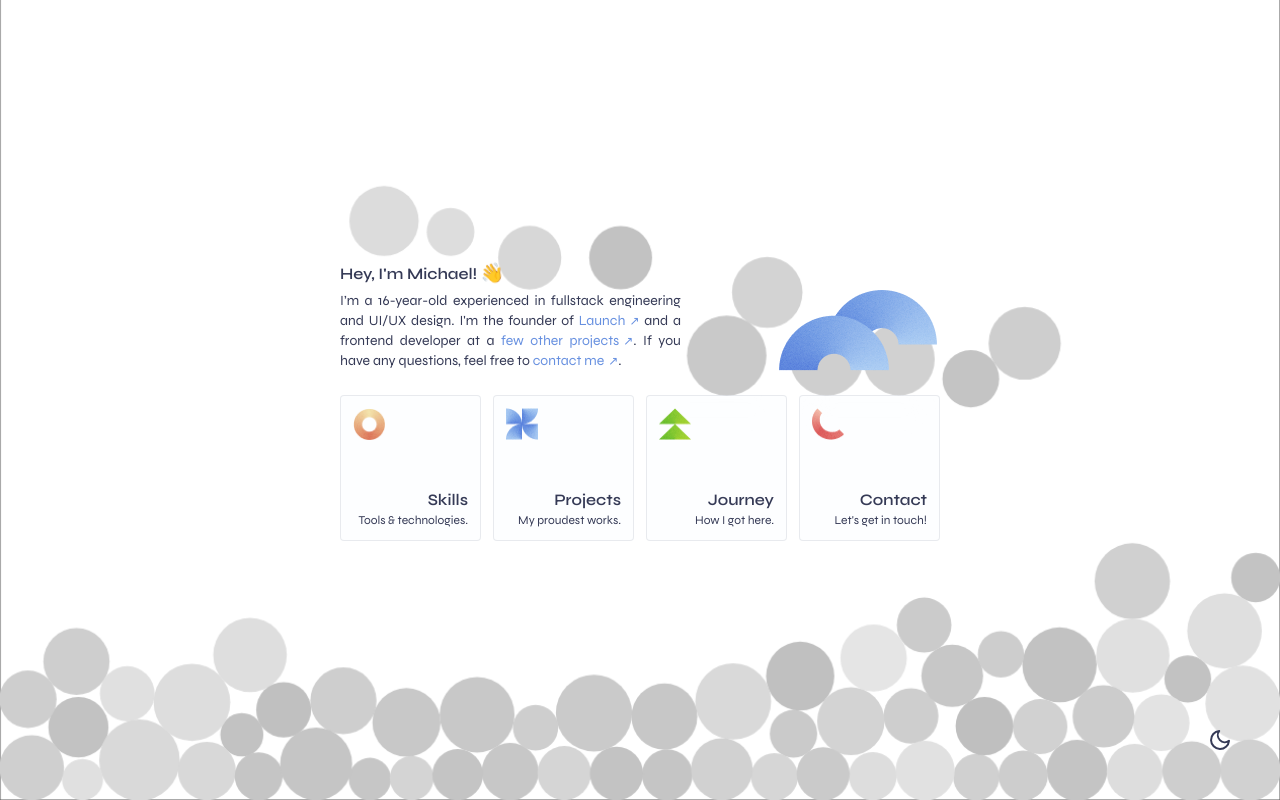
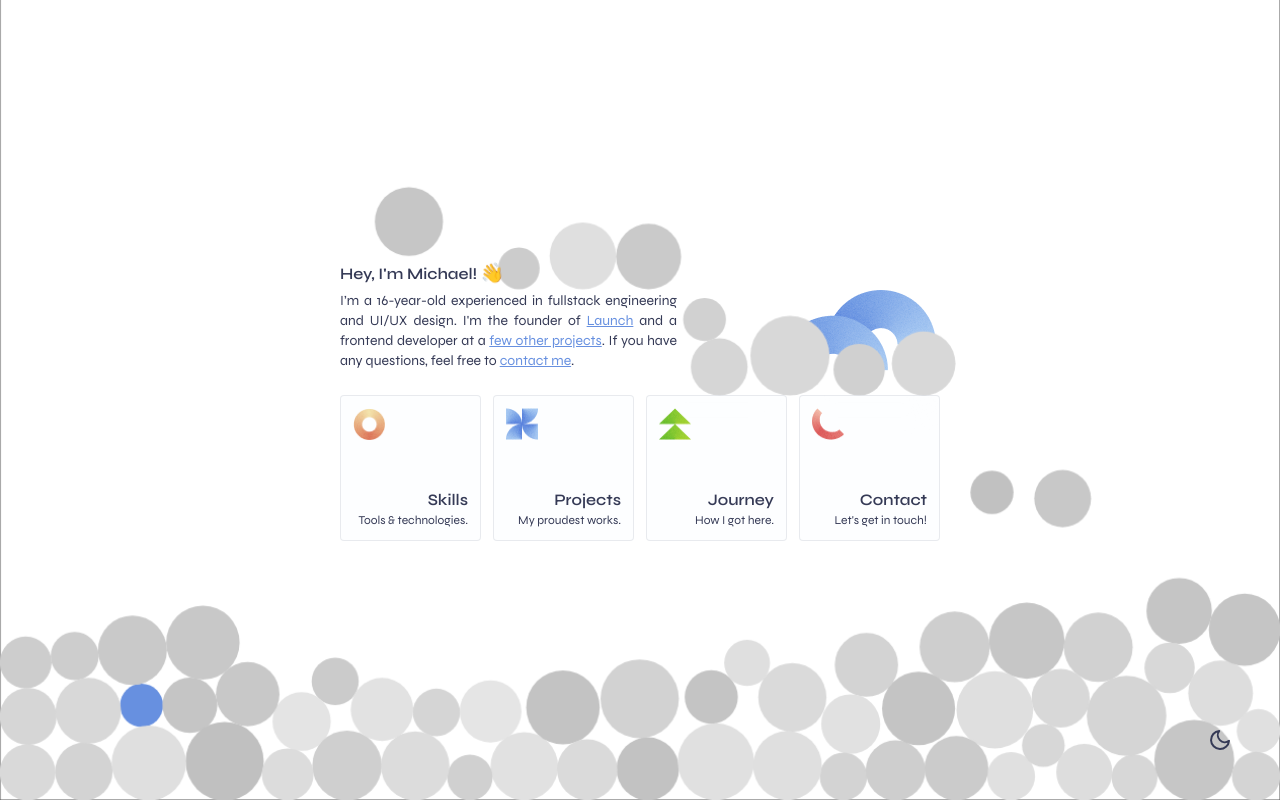
Before and after one commit to MMMJB/go-next-portfolio, a Next.js app: page / in a window 1280 px wide. Built offline with nearby package versions, Linux system fonts and the light colour scheme.

Commit message:
hover  detection

```diff
--- a/src/app/globals.css
+++ b/src/app/globals.css
@@ -19,12 +19,7 @@
 
 @layer components {
   a:not(:has(*)) {
-    @apply text-link-light hover:underline dark:text-link-dark;
-  }
-
-  a:not(:has(*))::after {
-    content: "↗";
-    @apply ml-1 text-xs;
+    @apply text-link-light underline dark:text-link-dark;
   }
 }
 
@@ -43,6 +38,6 @@
     transform-origin: 70% 70%;
     font-size: 1.2em;
 
-    @apply animate-wave ml-1 inline-block;
+    @apply ml-1 inline-block animate-wave;
   }
 }
--- a/src/components/Simulation.tsx
+++ b/src/components/Simulation.tsx
@@ -7,9 +7,14 @@ import {
   Render,
   World,
   Bodies,
+  Body,
   Runner,
   Composites,
   Composite,
+  Mouse,
+  MouseConstraint,
+  Events,
+  Query,
 } from "matter-js";
 
 import getTheme from "@/utils/getTheme";
@@ -23,8 +28,11 @@ export default function Simulation() {
 
   const scene = useRef<HTMLCanvasElement | null>(null);
   const engine = useRef(Engine.create());
-  const render = useRef<Render | null>();
-  const balls = useRef<Composite | null>();
+  const render = useRef<Render | null>(null);
+  const balls = useRef<Composite | null>(null);
+  const mouse = useRef<Mouse | null>(null);
+  const mouseConstraint = useRef<MouseConstraint | null>(null);
+  const hovered = useRef<Body | null>(null);
 
   function addBounds() {
     if (!w || !h) return;
@@ -119,11 +127,40 @@ export default function Simulation() {
 
     removeBounds();
     removeBalls();
+    removeMouse();
     addBounds();
     addBalls();
+    addMouse();
+
+    function afterEngineUpdate() {
+      if (!mouse.current || !mouseConstraint.current || !balls.current) return;
+
+      const bodies = Composite.allBodies(balls.current);
+      const collisions = Query.point(bodies, mouse.current.position);
+
+      hovered.current = collisions[0] || null;
+    }
+
+    function afterRender() {
+      if (!render.current || !hovered.current) return;
+
+      const ctx = render.current.context;
+      const { x, y } = hovered.current.position;
+
+      ctx.beginPath();
+      ctx.arc(x, y, 5, 0, 2 * Math.PI);
+      ctx.fillStyle = "rgba(255, 255, 255, 0.5)";
+      ctx.fill();
+      ctx.closePath();
+    }
+
+    Events.on(engine.current, "afterUpdate", afterEngineUpdate);
+    Events.on(render.current, "afterRender", afterRender);
 
     return () => {
       observer.disconnect();
+      Events.off(engine.current, "afterUpdate", afterEngineUpdate);
+      Events.off(render.current, "afterRender", afterRender);
     };
   }, [w, h]);
 
@@ -143,7 +180,9 @@ export default function Simulation() {
       rows,
       colGap,
       rowGap,
-      (x: number, y: number) => {
+      (x: number, y: number, col: number, row: number) => {
+        const index = col + row * cols;
+
         const cx = x + (Math.random() * colGap - colGap / 2);
         const cy = y + (Math.random() * rowGap - rowGap / 2);
 
@@ -157,8 +196,12 @@ export default function Simulation() {
           render: {
             fillStyle:
               getTheme() === "dark"
-                ? `hsl(231, 24%, ${30 + Math.random() * 15}%)`
-                : `hsl(0, 0%, ${90 - Math.random() * 15}%)`,
+                ? index === 0
+                  ? "white"
+                  : `hsl(231, 24%, ${30 + Math.random() * 15}%)`
+                : index === 0
+                  ? "#6790E0"
+                  : `hsl(0, 0%, ${90 - Math.random() * 15}%)`,
           },
           label: "ball",
         });
@@ -169,15 +212,30 @@ export default function Simulation() {
   }
 
   function removeBalls() {
-    console.log("removing");
     if (!balls.current) return;
     Composite.clear(balls.current, false);
+  }
+
+  function addMouse() {
+    if (!render.current) return;
+
+    mouse.current = Mouse.create(render.current.canvas);
+    mouseConstraint.current = MouseConstraint.create(engine.current);
+
+    Composite.add(engine.current.world, mouseConstraint.current);
+
+    render.current!.mouse = mouse.current;
+  }
+
+  function removeMouse() {
+    if (!mouseConstraint.current) return;
+    Composite.remove(engine.current.world, mouseConstraint.current);
   }
 
   return (
     <canvas
       ref={scene}
-      className="absolute inset-0 -z-50 !h-full !w-screen"
+      className="absolute inset-0 z-0 !h-full !w-screen"
       width={w}
       height={h}
     />
```
